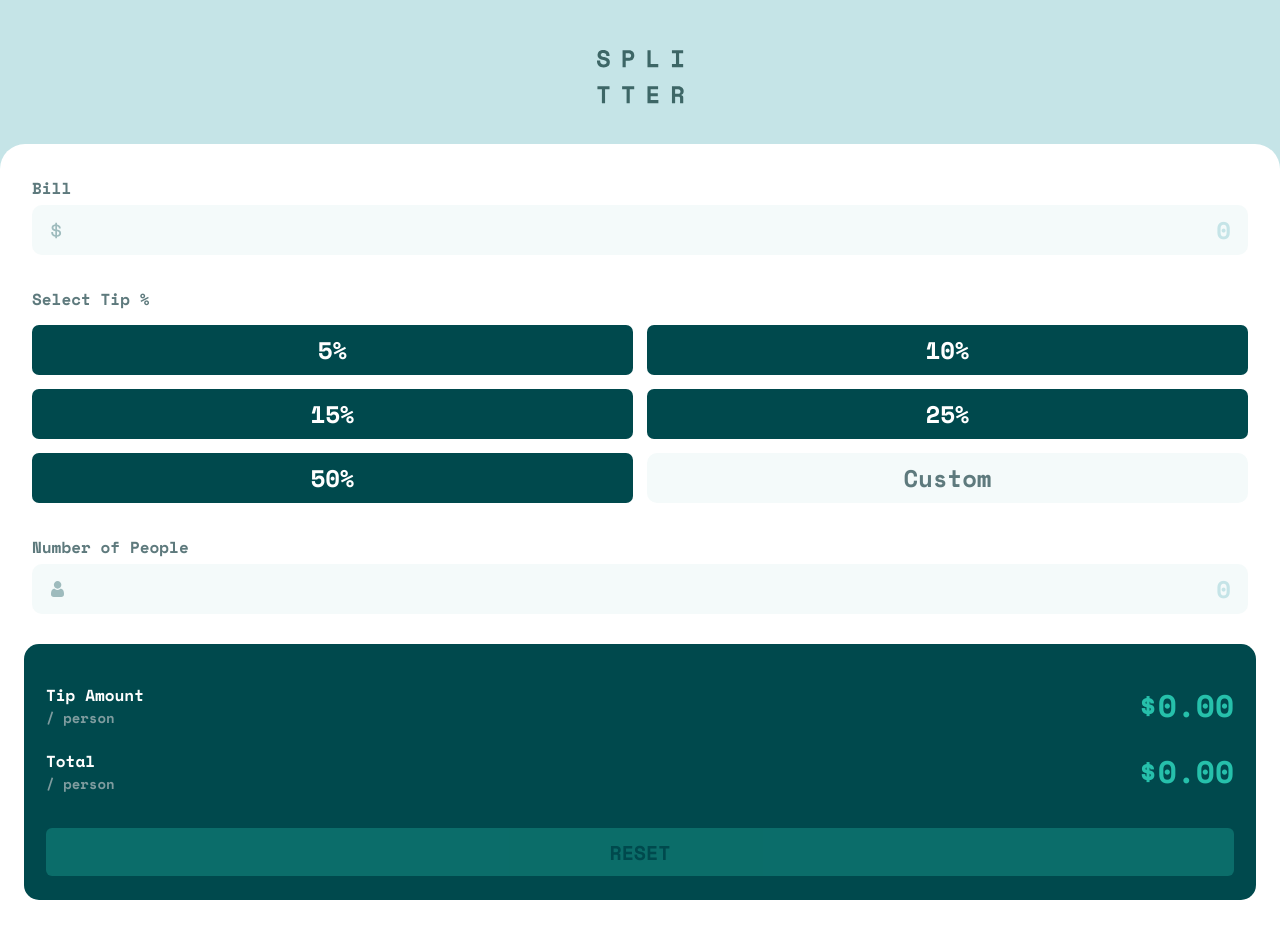
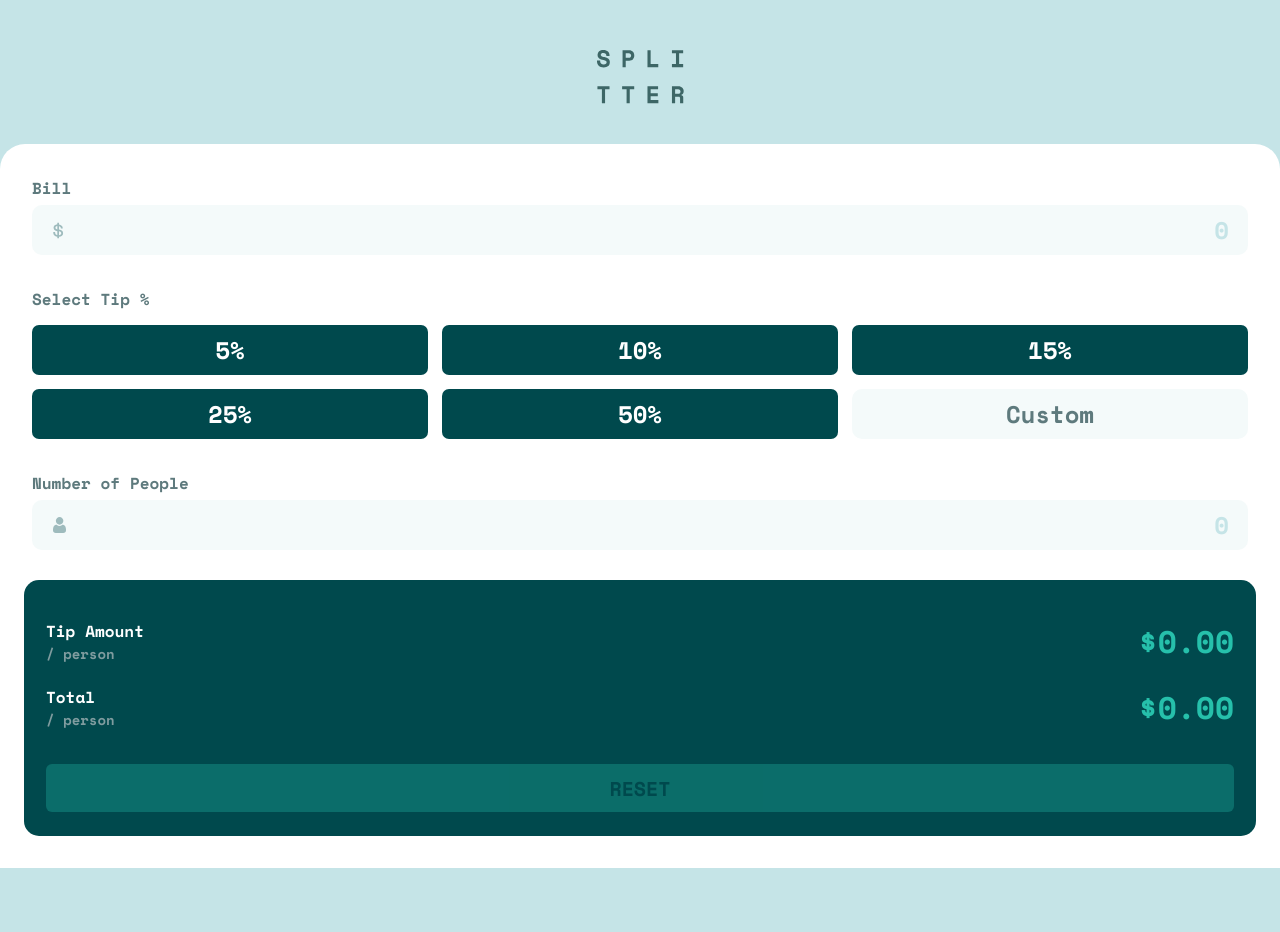
Before and after one commit to Derfan/tip-calculator-app, a React (Create React App) app: page / in a window 1280 px wide. After the commit the page ends 868 px from the top, so only its background shows below. Built offline with nearby package versions, Linux system fonts and the light colour scheme.

Commit message:
add active states

```diff
--- a/src/components/Button/styles.module.sass
+++ b/src/components/Button/styles.module.sass
@@ -1,6 +1,7 @@
 @use '../../styles/variables'
 
 .button
+    cursor: pointer
     width: 100%
     min-height: 48px
     border-radius: 6px
@@ -16,6 +17,9 @@
 
     transition: all .5s
 
+    &:hover
+        background-color: variables.$lightGrayishCyan
+
     &.disabled
         pointer-events: none
         opacity: .3
--- a/src/components/Input/index.tsx
+++ b/src/components/Input/index.tsx
@@ -17,14 +17,17 @@ interface InputProps {
 export const Input: FC<InputProps> = ({ type, name, label, placeholder, error, className, icon, defaultValue }) => {
     return (
         <div className={cns(cn.root, className)}>
-            <div className={cn.header}>
-                {label && <label className={cn.label} htmlFor={name}>{label}</label>}
-                {error && <p>{error}</p>}
-            </div>
+            {label && (
+                <div className={cn.header}>
+                    <label className={cn.label} htmlFor={name}>{label}</label>
+                    {error && <p className={cn.error}>{error}</p>}
+                </div>
+            )}
+
             <input
                 id={name}
                 type={type}
-                className={cn.input}
+                className={cns(cn.input, { [cn.error]: error })}
                 placeholder={placeholder}
                 defaultValue={defaultValue}
                 style={{ backgroundImage: icon ? `url(${icon})` : 'none' }}
--- a/src/components/Input/styles.module.sass
+++ b/src/components/Input/styles.module.sass
@@ -1,16 +1,25 @@
 @use '../../styles/variables'
+
+$errorRed: hsl(0, 100%, 38%)
 
 .root
     display: flex
     flex-direction: column
 
 .header
+    display: flex
+    justify-content: space-between
+    align-items: center
     font-size: 16px
+    margin-bottom: 5px
+
+    & .error
+        margin: 0
+        color: $errorRed
 
 .label
     display: inline-block
     color: variables.$darkGrayishCyan
-    margin-bottom: 5px
 
 .input::-webkit-outer-spin-button,
 .input::-webkit-inner-spin-button
@@ -21,9 +30,10 @@
     -moz-appearance: textfield
 
 .input
-    min-height: 50px
+    cursor: pointer
+    height: 50px
     width: 100%
-    border: none
+    border: 2px solid transparent
     border-radius: 10px
     outline: none
     color: variables.$veryDarkCyan
@@ -36,5 +46,11 @@
 
     transition: all .5s
 
+    &.error
+        border-color: $errorRed
+
     &::placeholder
         color: variables.$lightGrayishCyan
+
+    &:hover, &:focus
+        border-color: variables.$strongCyan
--- a/src/components/RadioGroup/styles.module.sass
+++ b/src/components/RadioGroup/styles.module.sass
@@ -11,10 +11,14 @@
     grid-template-columns: repeat(2, 1fr)
     gap: 14px
 
+    @media (min-width: 700px)
+        grid-template-columns: repeat(3, 1fr)
+
 .item
     min-height: 50px
 
 .itemLabel
+    cursor: pointer
     display: flex
     align-items: center
     justify-content: center
@@ -30,6 +34,10 @@
 
     transition: all .5s
 
+    &:hover
+        color: variables.$veryDarkCyan
+        background-color: variables.$lightGrayishCyan
+
 .itemInput
     display: none
 
```
Also changed, not shown: src/widgets/TipCalculator/index.tsx (+8 -8 lines).
